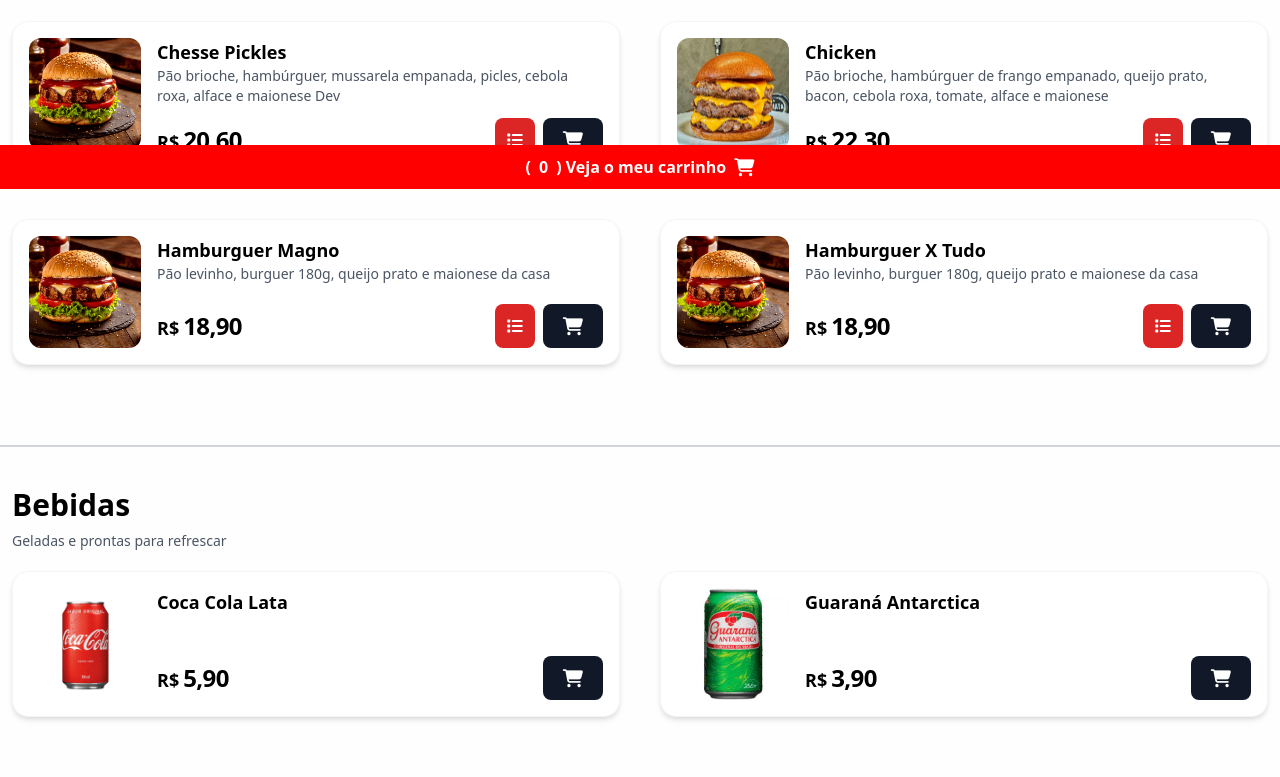
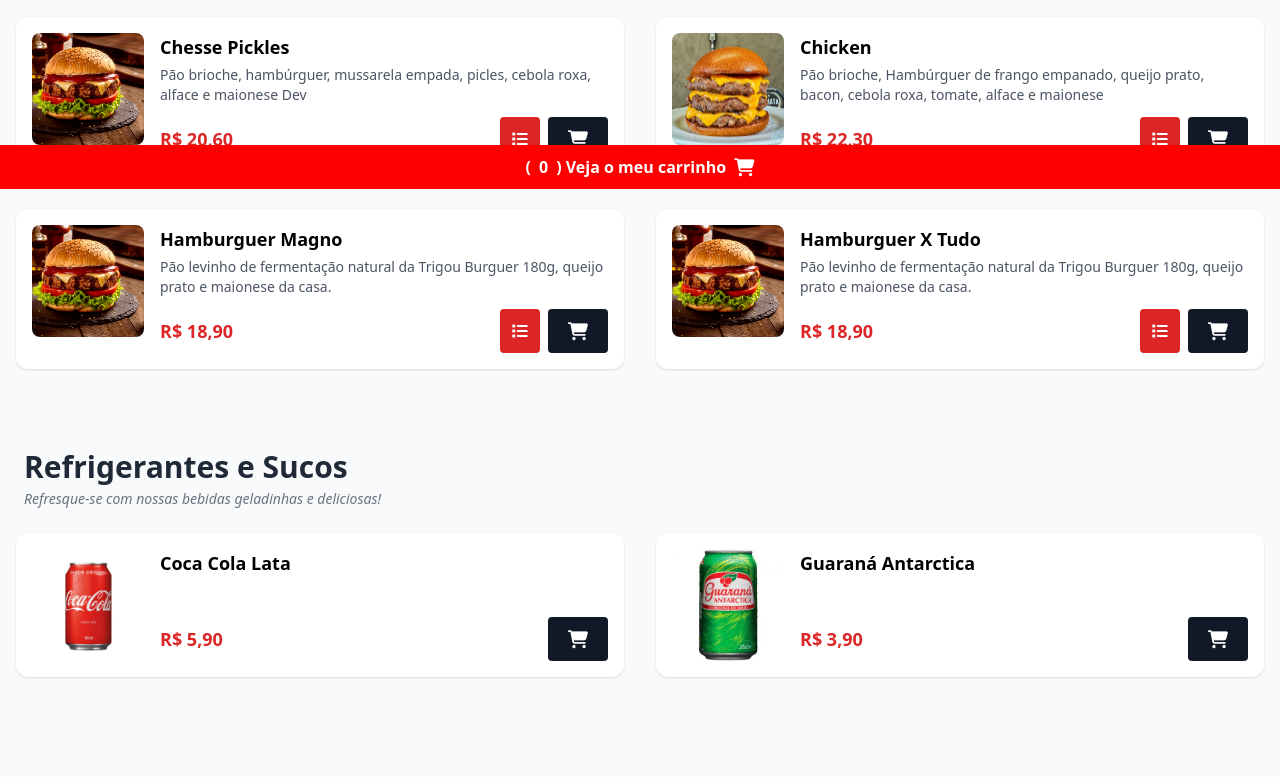
Before and after one commit to daniel2025mar/Cardapio-Demo-V2, a website built with Vite: page index.html in a window 1280 px wide. Shown: the part 611-1388 px from the top of the page. Built offline with nearby package versions, Linux system fonts and the light colour scheme.

Commit message:
Atualizado cardápio: subtítulos e ajustes nos itens

```diff
--- a/index.html
+++ b/index.html
@@ -78,158 +78,112 @@
 </h2>
 
 <!--inicio menu-->
-<div id="menu" class="bg-white/90 backdrop-blur-sm py-6">
+<div id="menu" class="px-4 py-6 bg-gray-50">
 
   <!-- ============================
-       SEÇÃO DE HAMBÚRGUERES
+       TÍTULO HAMBÚRGUERES
   ============================= -->
-  <div class="mx-auto max-w-7xl px-3 mb-6">
-    <h2 class="font-bold text-3xl mb-2">Hambúrgueres</h2>
-    <p class="text-gray-600 text-sm">Escolha um dos nossos burgers especiais</p>
-  </div>
+  <div class="mx-auto max-w-7xl px-2 mb-6">
+  <h2 class="font-bold text-3xl text-gray-800">Hambúrgueres</h2>
+  <p class="mt-1 text-sm text-gray-500 font-medium italic">Deliciosos hambúrgueres artesanais feitos com ingredientes frescos!</p>
+</div>
 
-  <!-- GRID HAMBÚRGUERES -->
-  <main class="grid grid-cols-1 md:grid-cols-2 gap-7 md:gap-10 mx-auto max-w-7xl px-3 mb-20">
 
-    <!-- ITEM 1 -->
-    <div class="flex gap-4 bg-white p-4 rounded-2xl shadow-md hover:shadow-lg transition border border-gray-100">
+  <!-- ============================
+       GRID HAMBÚRGUERES
+  ============================= -->
+  <main class="grid grid-cols-1 md:grid-cols-2 gap-8 mx-auto max-w-7xl mb-20">
+
+    <!-- Produto Item -->
+    <div class="flex gap-4 p-4 bg-white rounded-xl shadow hover:shadow-lg transition-shadow duration-200">
       <img src="./Imagem/hamburguer.jpg" alt="Chesse Pickles"
-      class="w-28 h-28 rounded-xl hover:scale-110 hover:-rotate-2 duration-200 object-cover">
+           class="w-28 h-28 rounded-lg object-cover hover:scale-105 hover:-rotate-2 transition-transform duration-300">
 
       <div class="flex flex-col justify-between w-full">
         <div>
-          <p class="font-bold text-lg">Chesse Pickles</p>
-          <p class="text-sm text-gray-600">
-            Pão brioche, hambúrguer, mussarela empanada, picles, cebola roxa, alface e maionese Dev
-          </p>
+          <p class="font-bold text-lg mb-1">Chesse Pickles</p>
+          <p class="text-sm text-gray-600">Pão brioche, hambúrguer, mussarela empada, picles, cebola roxa, alface e maionese Dev</p>
         </div>
-
-        <div class="flex items-center justify-between mt-3 w-full">
-          <!-- Preço -->
-          <div class="flex items-baseline gap-1 whitespace-nowrap">
-            <span class="text-lg font-semibold">R$</span>
-            <span class="text-2xl font-bold tracking-tight">20,60</span>
-          </div>
-
-          <!-- Botões -->
+        <div class="flex items-center justify-between mt-3">
+          <p class="font-bold text-lg text-red-600">R$ 20,60</p>
           <div class="flex gap-2">
-            <button class="bg-red-600 hover:bg-red-700 px-3 py-2 rounded-lg text-white open-ingredientes-btn"
-              data-name="Chesse Pickles">
+            <button class="bg-red-600 hover:bg-red-700 px-3 py-2 rounded text-white open-ingredientes-btn" data-name="Chesse Pickles">
               <i class="fas fa-list"></i>
             </button>
-
-            <button class="bg-gray-900 hover:bg-black px-5 py-2 rounded-lg add-to-card-btn text-white"
-              data-name="Chesse Pickles"
-              data-price="20,60">
-              <i class="fas fa-shopping-cart text-lg"></i>
+            <button class="bg-gray-900 hover:bg-gray-800 px-5 py-2 rounded add-to-card-btn" data-name="Chesse Pickles" data-price="20,60">
+              <i class="fas fa-shopping-cart text-white text-lg"></i>
             </button>
           </div>
         </div>
       </div>
     </div>
 
-
-    <!-- ITEM 2 -->
-    <div class="flex gap-4 bg-white p-4 rounded-2xl shadow-md hover:shadow-lg transition border border-gray-100">
+    <!-- Produto Item -->
+    <div class="flex gap-4 p-4 bg-white rounded-xl shadow hover:shadow-lg transition-shadow duration-200">
       <img src="./Imagem/hamburguer1.jpg" alt="Chicken"
-      class="w-28 h-28 rounded-xl hover:scale-110 hover:-rotate-2 duration-200 object-cover">
+           class="w-28 h-28 rounded-lg object-cover hover:scale-105 hover:-rotate-2 transition-transform duration-300">
 
       <div class="flex flex-col justify-between w-full">
         <div>
-          <p class="font-bold text-lg">Chicken</p>
-          <p class="text-sm text-gray-600">
-            Pão brioche, hambúrguer de frango empanado, queijo prato, bacon, cebola roxa, tomate, alface e maionese
-          </p>
+          <p class="font-bold text-lg mb-1">Chicken</p>
+          <p class="text-sm text-gray-600">Pão brioche, Hambúrguer de frango empanado, queijo prato, bacon, cebola roxa, tomate, alface e maionese</p>
         </div>
-
-        <div class="flex items-center justify-between mt-3 w-full">
-          <div class="flex items-baseline gap-1 whitespace-nowrap">
-            <span class="text-lg font-semibold">R$</span>
-            <span class="text-2xl font-bold tracking-tight">22,30</span>
-          </div>
-
+        <div class="flex items-center justify-between mt-3">
+          <p class="font-bold text-lg text-red-600">R$ 22,30</p>
           <div class="flex gap-2">
-            <button class="bg-red-600 hover:bg-red-700 px-3 py-2 rounded-lg text-white open-ingredientes-btn"
-              data-name="Chicken">
+            <button class="bg-red-600 hover:bg-red-700 px-3 py-2 rounded text-white open-ingredientes-btn" data-name="Chicken">
               <i class="fas fa-list"></i>
             </button>
-
-            <button class="bg-gray-900 hover:bg-black px-5 py-2 rounded-lg add-to-card-btn text-white"
-              data-name="Chicken"
-              data-price="22,30">
-              <i class="fas fa-shopping-cart text-lg"></i>
+            <button class="bg-gray-900 hover:bg-gray-800 px-5 py-2 rounded add-to-card-btn" data-name="Chicken" data-price="22,30">
+              <i class="fas fa-shopping-cart text-white text-lg"></i>
             </button>
           </div>
         </div>
       </div>
     </div>
 
-
-    <!-- ITEM 3 -->
-    <div class="flex gap-4 bg-white p-4 rounded-2xl shadow-md hover:shadow-lg transition border border-gray-100">
+    <!-- Produto Item -->
+    <div class="flex gap-4 p-4 bg-white rounded-xl shadow hover:shadow-lg transition-shadow duration-200">
       <img src="./Imagem/hamburguer.jpg" alt="Hamburguer Magno"
-      class="w-28 h-28 rounded-xl hover:scale-110 hover:-rotate-2 duration-200 object-cover">
+           class="w-28 h-28 rounded-lg object-cover hover:scale-105 hover:-rotate-2 transition-transform duration-300">
 
       <div class="flex flex-col justify-between w-full">
         <div>
-          <p class="font-bold text-lg">Hamburguer Magno</p>
-          <p class="text-sm text-gray-600">
-            Pão levinho, burguer 180g, queijo prato e maionese da casa
-          </p>
+          <p class="font-bold text-lg mb-1">Hamburguer Magno</p>
+          <p class="text-sm text-gray-600">Pão levinho de fermentação natural da Trigou Burguer 180g, queijo prato e maionese da casa.</p>
         </div>
-
-        <div class="flex items-center justify-between mt-3 w-full">
-          <div class="flex items-baseline gap-1 whitespace-nowrap">
-            <span class="text-lg font-semibold">R$</span>
-            <span class="text-2xl font-bold tracking-tight">18,90</span>
-          </div>
-
+        <div class="flex items-center justify-between mt-3">
+          <p class="font-bold text-lg text-red-600">R$ 18,90</p>
           <div class="flex gap-2">
-            <button class="bg-red-600 hover:bg-red-700 px-3 py-2 rounded-lg text-white open-ingredientes-btn"
-              data-name="Hamburguer Magno">
+            <button class="bg-red-600 hover:bg-red-700 px-3 py-2 rounded text-white open-ingredientes-btn" data-name="Hamburguer Magno">
               <i class="fas fa-list"></i>
             </button>
-
-            <button class="bg-gray-900 hover:bg-black px-5 py-2 rounded-lg add-to-card-btn text-white"
-              data-name="Hamburguer Magno"
-              data-price="18,90">
-              <i class="fas fa-shopping-cart text-lg"></i>
+            <button class="bg-gray-900 hover:bg-gray-800 px-5 py-2 rounded add-to-card-btn" data-name="Hamburguer Magno" data-price="18,90">
+              <i class="fas fa-shopping-cart text-white text-lg"></i>
             </button>
           </div>
         </div>
       </div>
     </div>
 
-
-    <!-- ITEM 4 -->
-    <div class="flex gap-4 bg-white p-4 rounded-2xl shadow-md hover:shadow-lg transition border border-gray-100">
+    <!-- Produto Item -->
+    <div class="flex gap-4 p-4 bg-white rounded-xl shadow hover:shadow-lg transition-shadow duration-200">
       <img src="./Imagem/hamburguer.jpg" alt="Hamburguer X Tudo"
-      class="w-28 h-28 rounded-xl hover:scale-110 hover:-rotate-2 duration-200 object-cover">
+           class="w-28 h-28 rounded-lg object-cover hover:scale-105 hover:-rotate-2 transition-transform duration-300">
 
       <div class="flex flex-col justify-between w-full">
         <div>
-          <p class="font-bold text-lg">Hamburguer X Tudo</p>
-          <p class="text-sm text-gray-600">
-            Pão levinho, burguer 180g, queijo prato e maionese da casa
-          </p>
+          <p class="font-bold text-lg mb-1">Hamburguer X Tudo</p>
+          <p class="text-sm text-gray-600">Pão levinho de fermentação natural da Trigou Burguer 180g, queijo prato e maionese da casa.</p>
         </div>
-
-        <div class="flex items-center justify-between mt-3 w-full">
-          <div class="flex items-baseline gap-1 whitespace-nowrap">
-            <span class="text-lg font-semibold">R$</span>
-            <span class="text-2xl font-bold tracking-tight">18,90</span>
-          </div>
-
+        <div class="flex items-center justify-between mt-3">
+          <p class="font-bold text-lg text-red-600">R$ 18,90</p>
           <div class="flex gap-2">
-            <button class="bg-red-600 hover:bg-red-700 px-3 py-2 rounded-lg text-white open-ingredientes-btn"
-              data-name="Hamburguer X Tudo">
+            <button class="bg-red-600 hover:bg-red-700 px-3 py-2 rounded text-white open-ingredientes-btn" data-name="Hamburguer X Tudo">
               <i class="fas fa-list"></i>
             </button>
-
-            <button class="bg-gray-900 hover:bg-black px-5 py-2 rounded-lg add-to-card-btn text-white"
-              data-name="Hamburguer X Tudo"
-              data-price="18,90">
-              <i class="fas fa-shopping-cart text-lg"></i>
+            <button class="bg-gray-900 hover:bg-gray-800 px-5 py-2 rounded add-to-card-btn" data-name="Hamburguer X Tudo" data-price="18,90">
+              <i class="fas fa-shopping-cart text-white text-lg"></i>
             </button>
           </div>
         </div>
@@ -238,67 +192,53 @@
 
   </main>
 
-
-  <!-- LINHA DE SEPARAÇÃO -->
-  <div class="w-full h-[2px] bg-gray-300 my-10 mx-auto max-w-7xl"></div>
+  <!-- ============================
+       TÍTULO BEBIDAS
+  ============================= -->
+  <div class="mx-auto max-w-7xl px-2 mb-6">
+  <h2 class="font-bold text-3xl text-gray-800">Refrigerantes e Sucos</h2>
+  <p class="mt-1 text-sm text-gray-500 font-medium italic">Refresque-se com nossas bebidas geladinhas e deliciosas!</p>
+</div>
 
 
   <!-- ============================
-       SEÇÃO DE BEBIDAS
+       GRID BEBIDAS
   ============================= -->
-  <div class="mx-auto max-w-7xl px-3 my-5">
-    <h2 class="font-bold text-3xl mb-2">Bebidas</h2>
-    <p class="text-gray-600 text-sm">Geladas e prontas para refrescar</p>
-  </div>
+  <main class="grid grid-cols-1 md:grid-cols-2 gap-8 mx-auto max-w-7xl mb-20">
 
-  <!-- GRID BEBIDAS -->
-  <div class="grid grid-cols-1 md:grid-cols-2 gap-7 md:gap-10 mx-auto max-w-7xl px-3 mb-20">
-
-    <!-- COCA -->
-    <div class="flex gap-4 bg-white p-4 rounded-2xl shadow-md hover:shadow-lg transition border border-gray-100 w-full">
-      <img src="./Imagem/coca.png"
-      class="w-28 h-28 rounded-xl object-cover hover:scale-110 hover:-rotate-2 duration-200">
+    <!-- Produto Item -->
+    <div class="flex gap-4 p-4 bg-white rounded-xl shadow hover:shadow-lg transition-shadow duration-200">
+      <img src="./Imagem/coca.png" alt="Coca"
+           class="w-28 h-28 rounded-lg object-cover hover:scale-105 hover:-rotate-2 transition-transform duration-300">
 
       <div class="flex flex-col justify-between w-full">
-        <p class="font-bold text-lg">Coca Cola Lata</p>
-
-        <div class="flex items-center justify-between mt-3 w-full">
-          <div class="flex items-baseline gap-1 whitespace-nowrap">
-            <span class="text-lg font-semibold">R$</span>
-            <span class="text-2xl font-bold tracking-tight">5,90</span>
-          </div>
-
-          <button class="bg-gray-900 hover:bg-black px-5 py-2 rounded-lg add-to-card-btn text-white"
-            data-name="Coca Cola Lata" data-price="5,90">
-            <i class="fas fa-shopping-cart text-lg"></i>
+        <p class="font-bold text-lg mb-1">Coca Cola Lata</p>
+        <div class="flex items-center justify-between mt-3">
+          <p class="font-bold text-lg text-red-600">R$ 5,90</p>
+          <button class="bg-gray-900 hover:bg-gray-800 px-5 py-2 rounded add-to-card-btn" data-name="Coca Cola Lata" data-price="5,90">
+            <i class="fas fa-shopping-cart text-white text-lg"></i>
           </button>
         </div>
       </div>
     </div>
 
-    <!-- GUARANÁ -->
-    <div class="flex gap-4 bg-white p-4 rounded-2xl shadow-md hover:shadow-lg transition border border-gray-100 w-full">
-      <img src="./Imagem/guarana.png"
-      class="w-28 h-28 rounded-xl object-cover hover:scale-110 hover:-rotate-2 duration-200">
+    <!-- Produto Item -->
+    <div class="flex gap-4 p-4 bg-white rounded-xl shadow hover:shadow-lg transition-shadow duration-200">
+      <img src="./Imagem/guarana.png" alt="Guarana"
+           class="w-28 h-28 rounded-lg object-cover hover:scale-105 hover:-rotate-2 transition-transform duration-300">
 
       <div class="flex flex-col justify-between w-full">
-        <p class="font-bold text-lg">Guaraná Antarctica</p>
-
-        <div class="flex items-center justify-between mt-3 w-full">
-          <div class="flex items-baseline gap-1 whitespace-nowrap">
-            <span class="text-lg font-semibold">R$</span>
-            <span class="text-2xl font-bold tracking-tight">3,90</span>
-          </div>
-
-          <button class="bg-gray-900 hover:bg-black px-5 py-2 rounded-lg add-to-card-btn text-white"
-            data-name="Guaraná Antarctica" data-price="3,90">
-            <i class="fas fa-shopping-cart text-lg"></i>
+        <p class="font-bold text-lg mb-1">Guaraná Antarctica</p>
+        <div class="flex items-center justify-between mt-3">
+          <p class="font-bold text-lg text-red-600">R$ 3,90</p>
+          <button class="bg-gray-900 hover:bg-gray-800 px-5 py-2 rounded add-to-card-btn" data-name="Guaraná Antarctica" data-price="3,90">
+            <i class="fas fa-shopping-cart text-white text-lg"></i>
           </button>
         </div>
       </div>
     </div>
 
-  </div>
+  </main>
 </div>
 
 <!--fim menu-->
```
